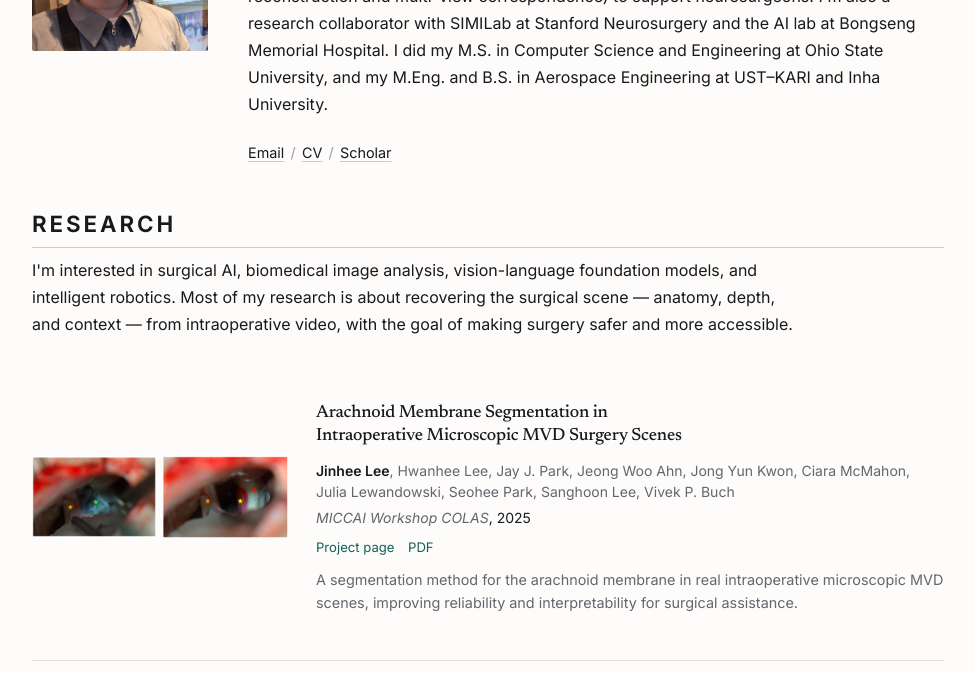
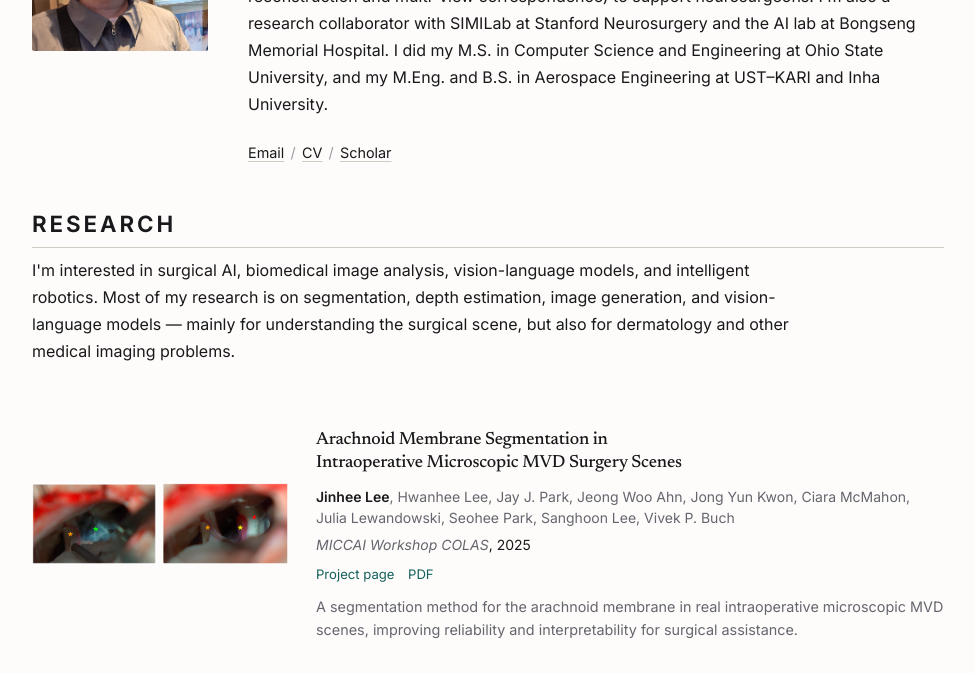
Before and after one commit to eeleehnij/eeleehnij.github.io, a Jekyll site: the page built from _pages/about.md, in a window 1280 px wide and 900 px high, scrolled down 308 px, cut to the strip 0-673 px from the top of the window. Shown: the whole strip, without its empty margins (152-1127 px from the left). Built offline with Jekyll 4.4.1, drawn with Linux system fonts in a browser that asks for light colours.

Commit message:
Research 소개문을 실제 연구 내용에 맞게 수정
기존 문장("recovering the surgical scene ... from intraoperative
video")은 연구를 reconstruction 한 가지로 좁히고, 전부 surgical
도메인인 것처럼 서술하는 문제가 있었다.

실제로는 segmentation(MICCAI), depth estimation(CBMS),
image generation(ICIP), vision-language model 이 축이고,
도메인도 surgical 외에 dermatology(ICIP, JCD) 등을 포함한다.
이에 맞춰 방법 축을 나열하고 도메인 범위를 명시하도록 고쳤다.

Co-Authored-By: Claude Opus 5 <noreply@anthropic.com>

```diff
--- a/_pages/about.md
+++ b/_pages/about.md
@@ -38,10 +38,10 @@ redirect_from:
 <h2 class="section-label" id="research">Research</h2>
 
 <p class="section-intro">
-  I'm interested in surgical AI, biomedical image analysis, vision-language foundation models,
-  and intelligent robotics. Most of my research is about recovering the surgical scene —
-  anatomy, depth, and context — from intraoperative video, with the goal of making surgery
-  safer and more accessible.
+  I'm interested in surgical AI, biomedical image analysis, vision-language models, and
+  intelligent robotics. Most of my research is on segmentation, depth estimation, image
+  generation, and vision-language models &mdash; mainly for understanding the surgical scene,
+  but also for dermatology and other medical imaging problems.
 </p>
 
 {% include work-list.html kinds="research" %}
```
